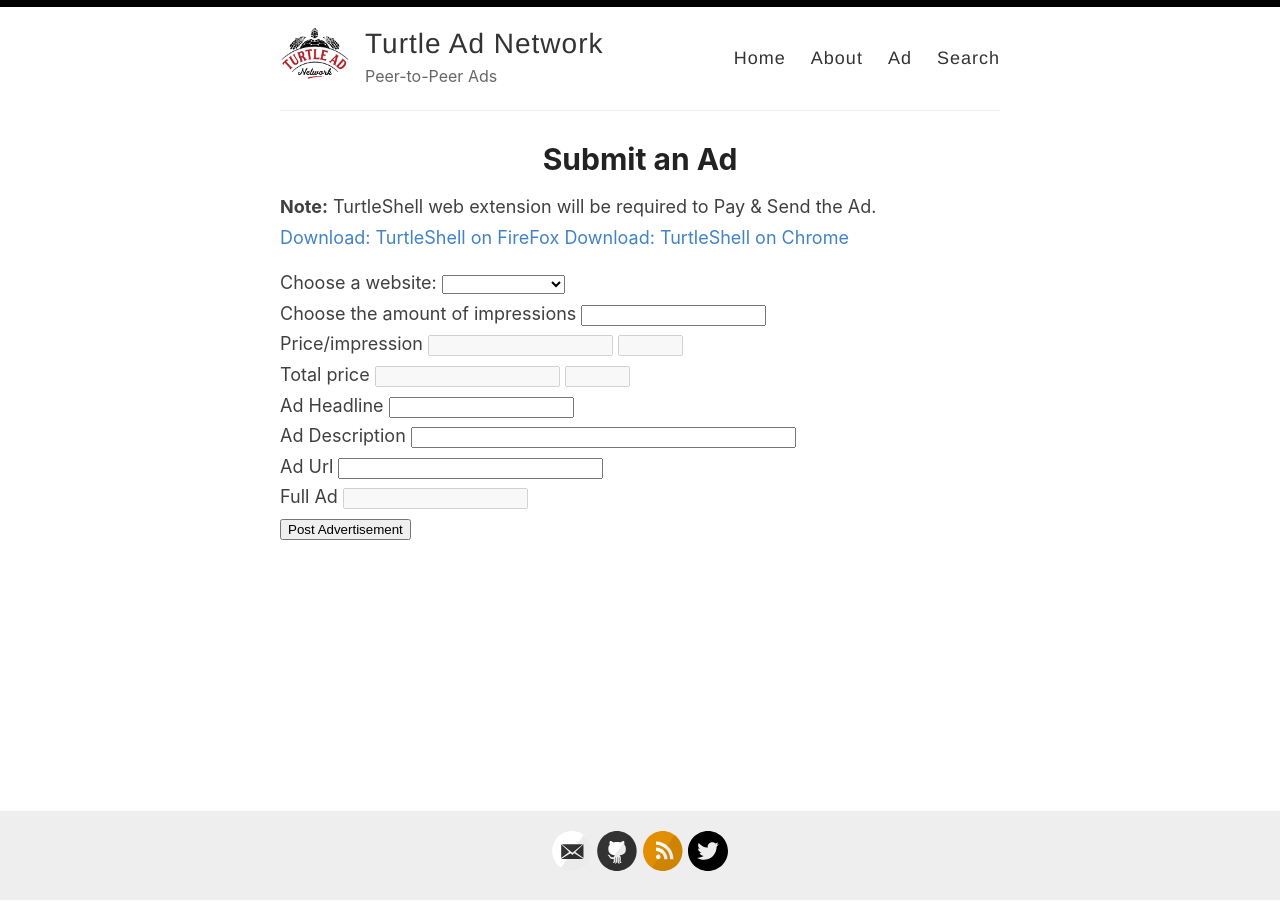
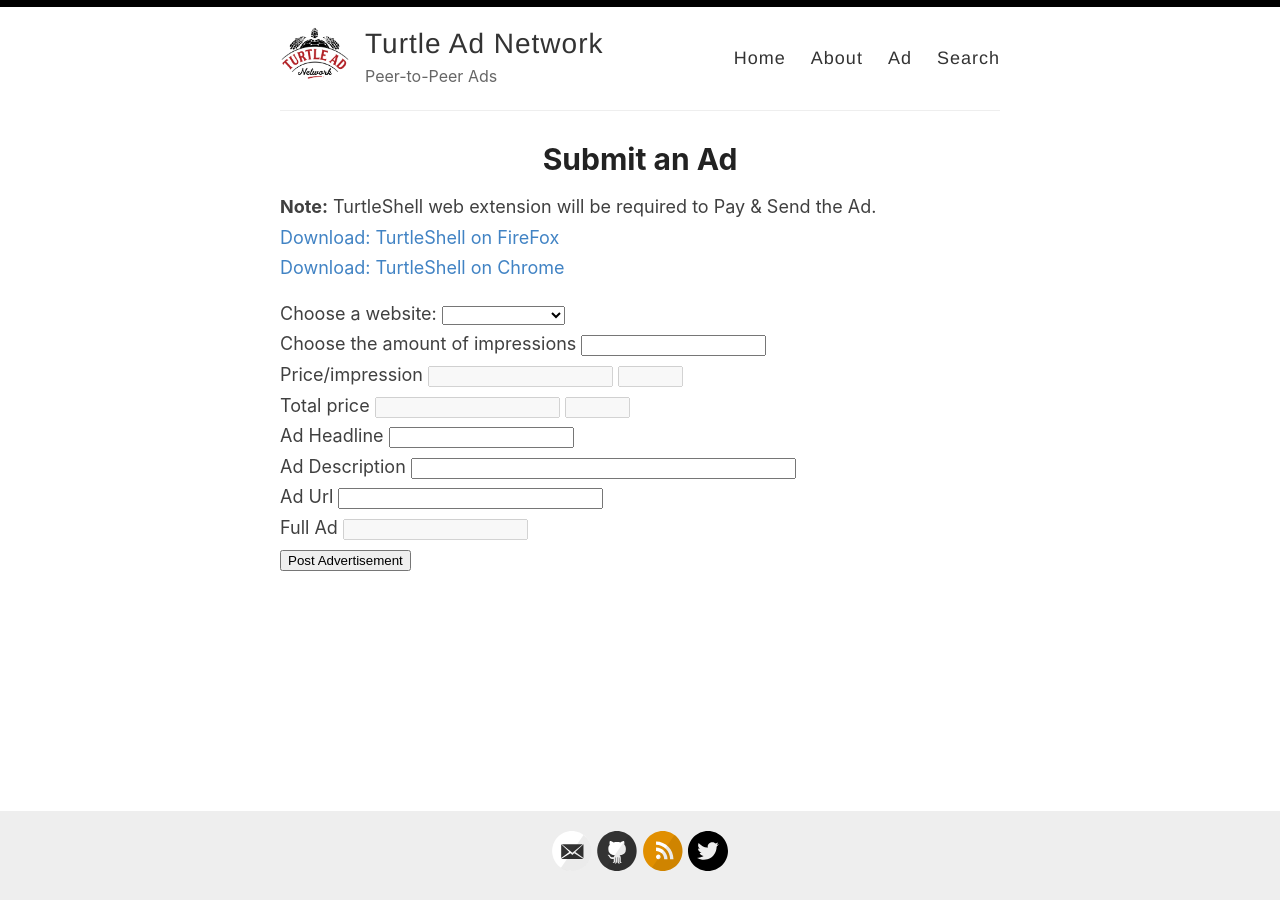
Before and after one commit to TurtleAdNetwork/TurtleAdNetwork.github.io, a Jekyll site: the page built from _pages/ad.md, in a window 1280 px wide. Built offline with Jekyll 4.4.1, drawn with Linux system fonts in a browser that asks for light colours; nearby versions of some CDN libraries.

Commit message:
Update ad.md

```diff
--- a/_pages/ad.md
+++ b/_pages/ad.md
@@ -4,7 +4,7 @@ title: Submit an Ad
 permalink: /ad/
 ---
 **Note:** TurtleShell web extension will be required to Pay & Send the Ad.<br>
-<a href="https://addons.mozilla.org/en-US/firefox/addon/turtleshell">Download: TurtleShell on FireFox</a>
+<a href="https://addons.mozilla.org/en-US/firefox/addon/turtleshell">Download: TurtleShell on FireFox</a><br>
 <a href="https://chrome.google.com/webstore/detail/turtleshell/billhkeiifjfbbkmmfpcpchikbajnfje">Download: TurtleShell on Chrome</a>
 
 <html lang="en">
```
